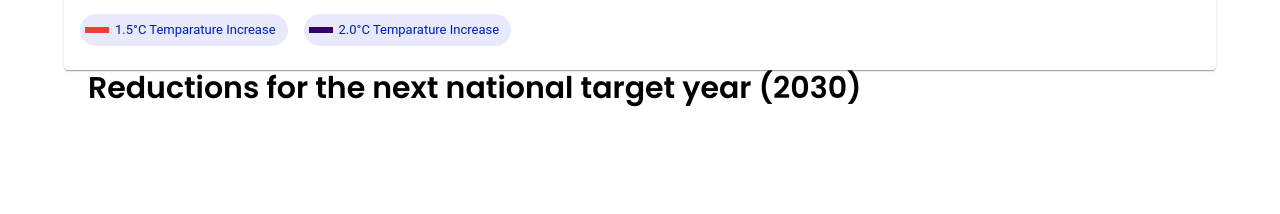
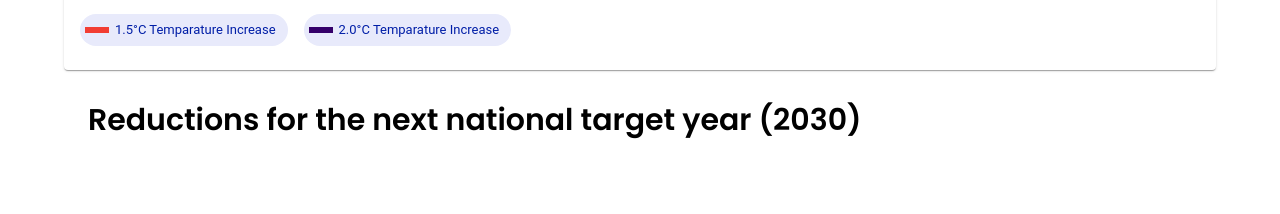
Before and after one commit to Open-Earth-Foundation/target-gap, a Next.js app: page / in a window 1280 px wide. Shown: the part 978-1192 px from the top of the page. Built offline with nearby package versions, Linux system fonts and the light colour scheme; no server answers.

Commit message:
fix: add padding to reductions

```diff
--- a/src/components/sections/Reductions.tsx
+++ b/src/components/sections/Reductions.tsx
@@ -4,7 +4,7 @@ import Container from '@mui/material/Container';
 
 const Reductions = () => {
     return(
-        <div>
+        <div className="py-8">
             <Container maxWidth="xl" className='flex items-center h-full'>
                 <p className='text-3xl font-bold'>Reductions for the next national target year (2030)</p>
                 {/* Graph can go here */}
```
